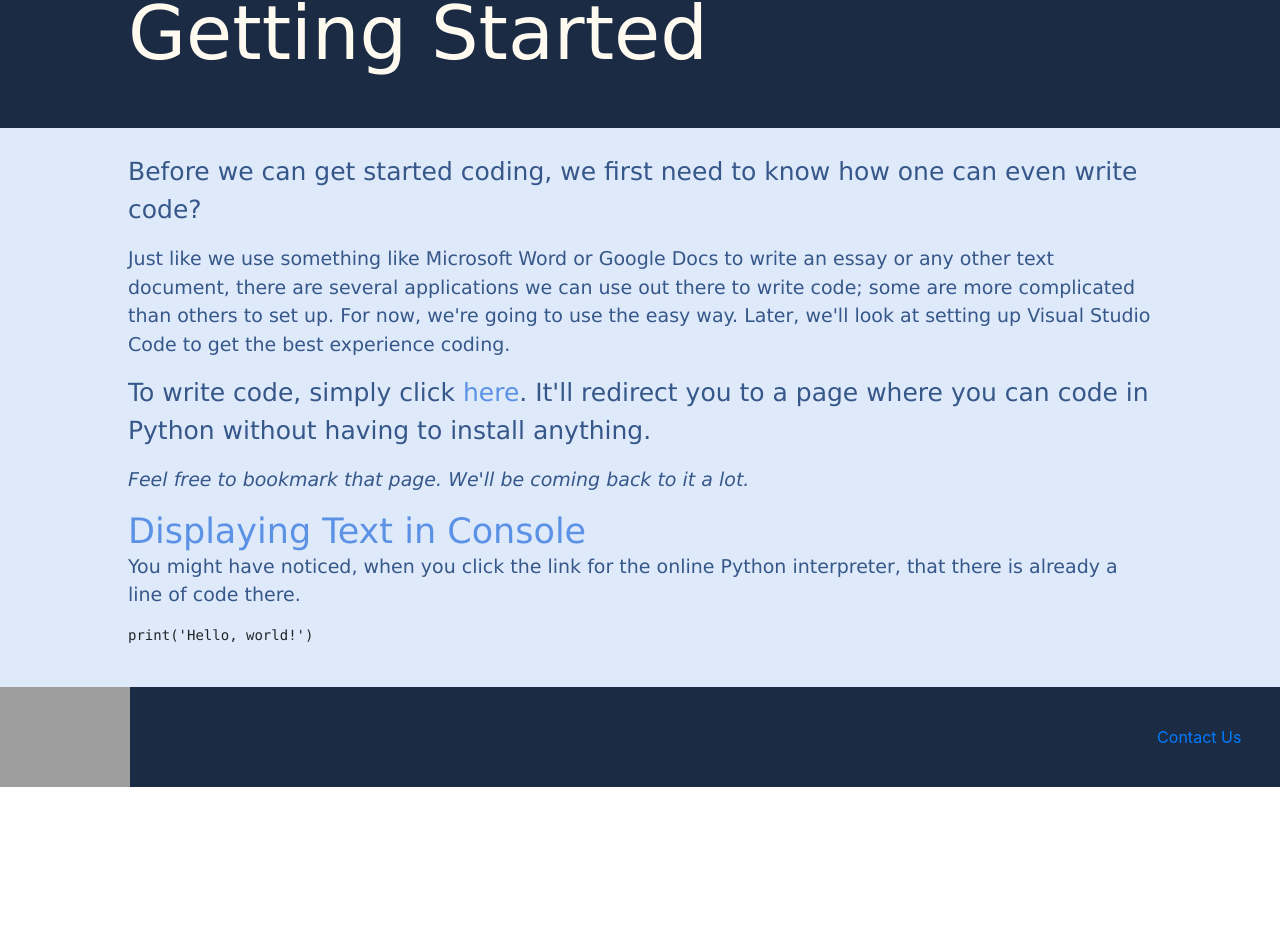
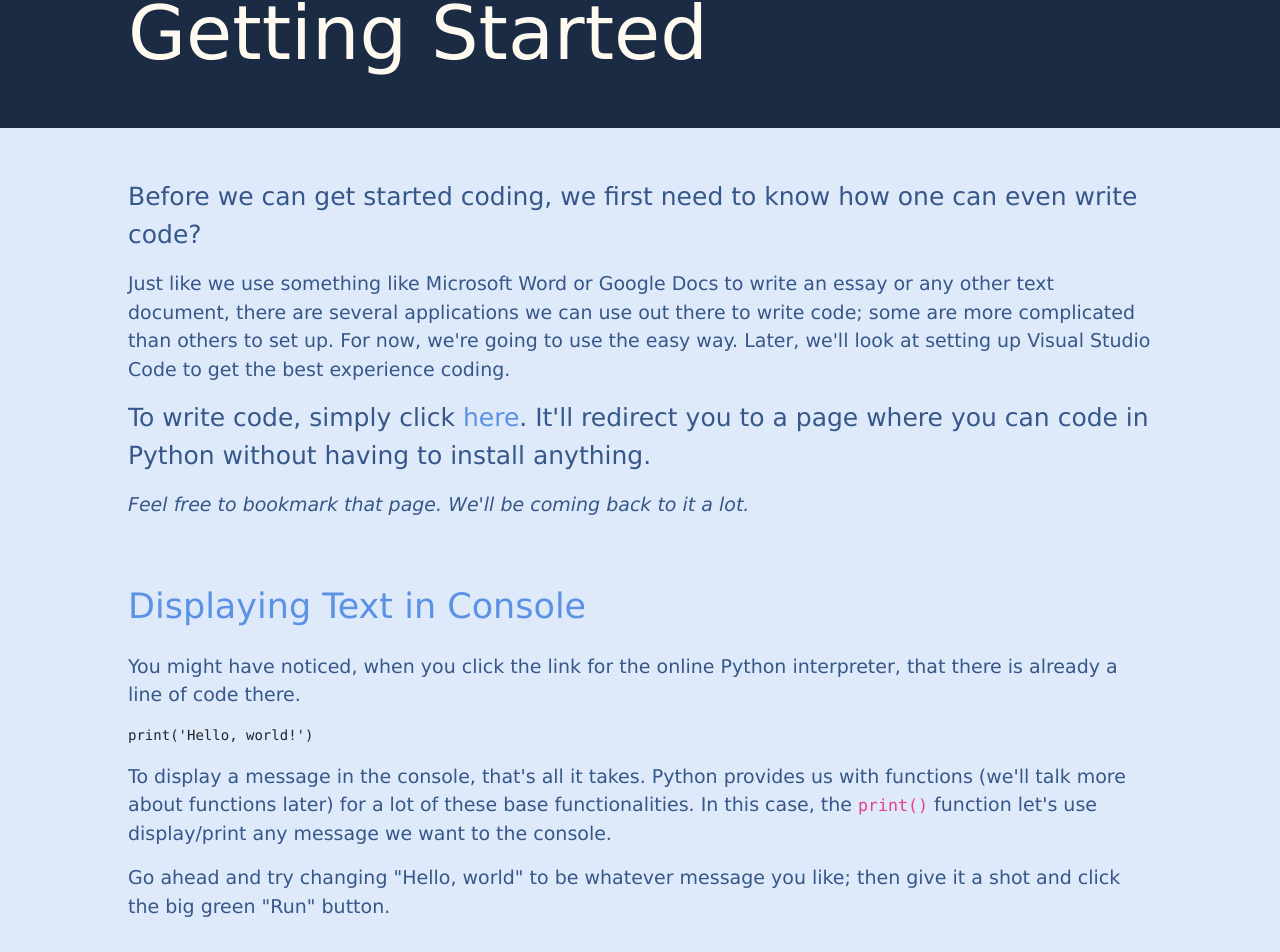
Before and after one commit to YomenT/bluebird-teaching, a React (Create React App) app in the folder reactapp/: page /python/introduction in a window 1280 px wide. Shown: the part 112-1064 px from the top of the page. Before the commit the page ends 899 px from the top, so only its background shows below. Built offline with nearby package versions, Linux system fonts and the light colour scheme; grey boxes are pictures that could not be loaded.

Commit message:
Committing latest changes

```diff
--- a/reactapp/src/components/python-pages/HowToCodePython.js
+++ b/reactapp/src/components/python-pages/HowToCodePython.js
@@ -25,7 +25,7 @@ class HowToCodePython extends React.Component {
 
                 <div className="aboutBodyDiv">
 
-                    <p className="p-body">
+                    <p className="p-body" style={{ paddingTop: "25px" }}>
                         Before we can get started coding, we first need to know how one can even write code?
                     </p>
 
@@ -44,15 +44,25 @@ class HowToCodePython extends React.Component {
                         <i>Feel free to bookmark that page.  We'll be coming back to it a lot.</i>
                     </p>
 
-                    <h4 className="h4-blue-headers">Displaying Text in Console</h4>
+                    <h4 className="h4-blue-headers" style={{ paddingTop: "50px" }}>Displaying Text in Console</h4>
 
-                    <p className="p-body-small">
+                    <p className="p-body-small" style={{ paddingTop: "25px" }}>
                         You might have noticed, when you click the link for the online Python interpreter, that there is already a line of code there.
                     </p>
 
                     <pre>
                         print('Hello, world!')
                     </pre>
+
+                    <p className="p-body-small">
+                        To display a message in the console, that's all it takes.  Python provides us with functions (we'll talk more about functions later)
+                        for a lot of these base functionalities.  In this case, the <code>print()</code> function let's use display/print any message we
+                        want to the console.
+                    </p>
+
+                    <p className="p-body-small">
+                        Go ahead and try changing "Hello, world" to be whatever message you like; then give it a shot and click the big green "Run" button.
+                    </p>
                 </div>
 
                 <Footer />
--- a/reactapp/src/index.css
+++ b/reactapp/src/index.css
@@ -326,23 +326,6 @@ input[type='checkbox'] {
   margin-right: auto;
 }
 
-/* Fractions */
+.blue-side-notes {
 
-/* div.q {
-  float: left;
-  height: 2em;
-  padding: 0.75em 0 0.75em 0;
 }
-
-div.frac {
-  float: left;
-  text-align: center;
-}
-
-div.numer {
-  border-bottom: 1px solid black;
-}
-
-div.denom {
-  border-top: 1px solid black;
-} */
```
